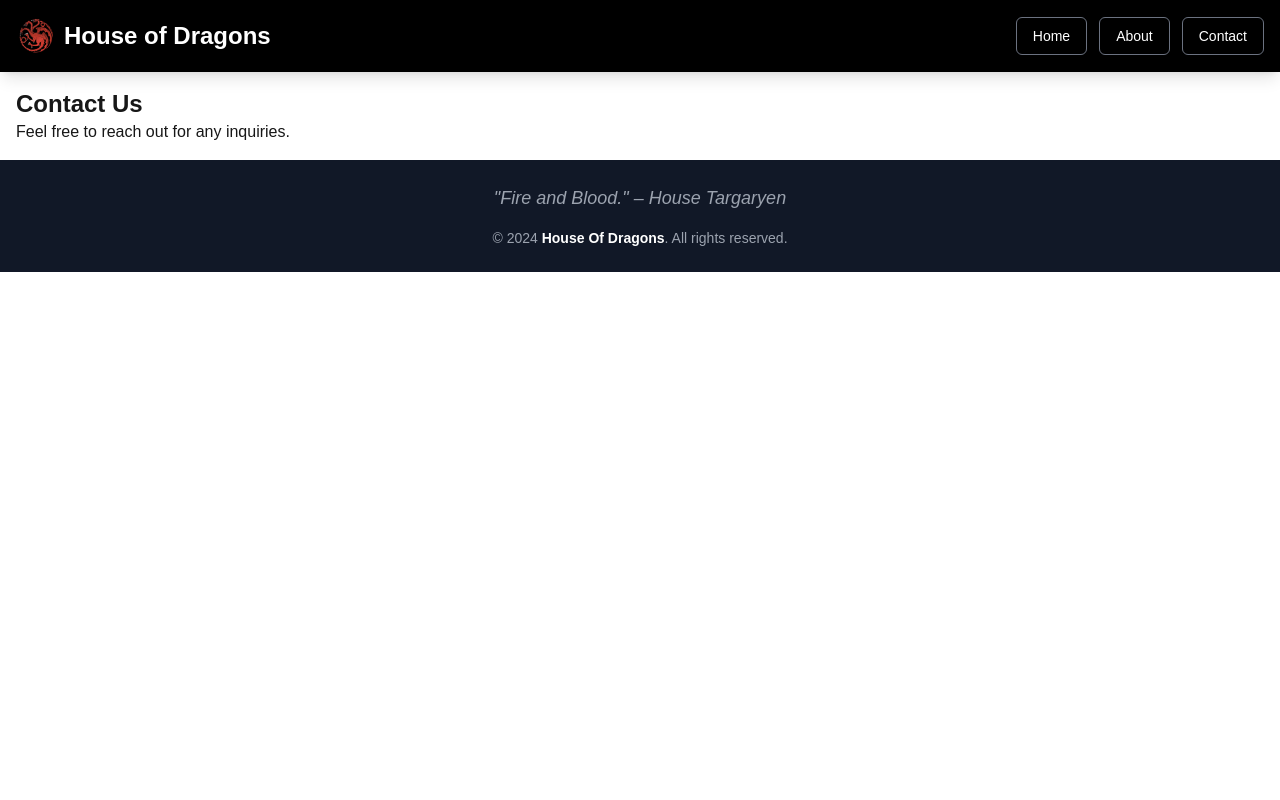
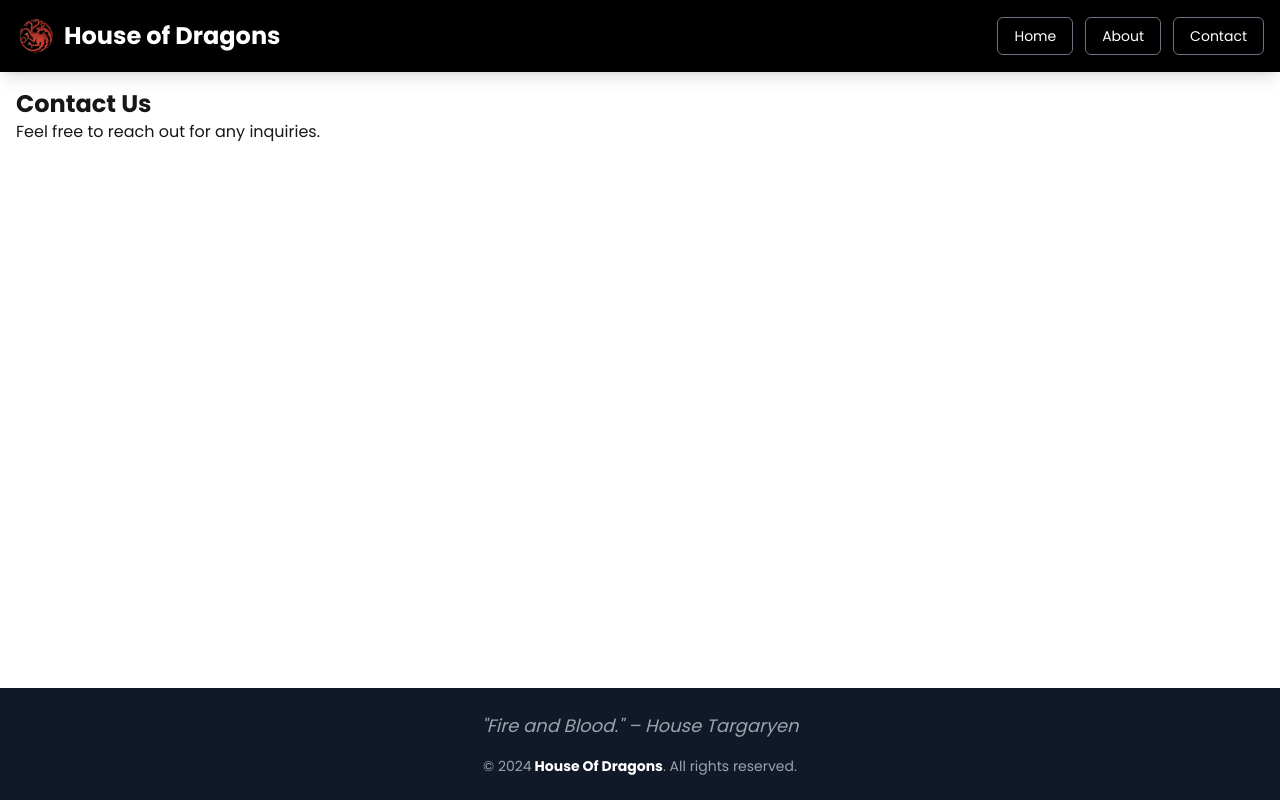
Before and after one commit to usamafayaz/FireAndBloodNextJS, a Next.js app: page /contact in a window 1280 px wide. Built offline with nearby package versions, Linux system fonts and the light colour scheme.

Commit message:
Updated the layout

```diff
--- a/src/app/about/page.tsx
+++ b/src/app/about/page.tsx
@@ -1,16 +1,12 @@
 // app/about/page.tsx
-import Header from '../../components/header/Header';
-import Footer from '../../components/footer/Footer';
 
 const About: React.FC = () => {
   return (
     <div>
-      <Header />
       <main className="container mx-auto p-4">
         <h2 className="text-2xl font-bold">About Us</h2>
         <p>Learn more about our journey and mission.</p>
       </main>
-      <Footer />
     </div>
   );
 };
--- a/src/app/characters/[name]/page.tsx
+++ b/src/app/characters/[name]/page.tsx
@@ -1,7 +1,5 @@
 "use client";
 import { useParams } from "next/navigation";
-import Header from "@/components/header/Header";
-import Footer from "@/components/footer/Footer";
 import Image from "next/image";
 
 const CharacterDetail: React.FC = () => {
@@ -80,7 +78,6 @@
 
   return (
     <div className="container mx-auto">
-      <Header />
       {characterInfo ? (
         <div className="bg-black p-8 rounded-lg shadow-xl">
           <h3 className="text-3xl font-bold text-white mb-4">
@@ -110,7 +107,6 @@
       ) : (
         <p className="text-lg text-gray-300 mb-4">No details available.</p>
       )}
-      <Footer />
     </div>
   );
 };
--- a/src/app/contact/page.tsx
+++ b/src/app/contact/page.tsx
@@ -1,16 +1,12 @@
 // app/contact/page.tsx
-import Header from '../../components/header/Header';
-import Footer from '../../components/footer/Footer';
 
 const Contact: React.FC = () => {
   return (
     <div>
-      <Header />
       <main className="container mx-auto p-4">
         <h2 className="text-2xl font-bold">Contact Us</h2>
         <p>Feel free to reach out for any inquiries.</p>
       </main>
-      <Footer />
     </div>
   );
 };
--- a/src/app/dragons/[id]/page.tsx
+++ b/src/app/dragons/[id]/page.tsx
@@ -1,7 +1,5 @@
 "use client";
 import { useParams } from "next/navigation";
-import Header from "@/components/header/Header";
-import Footer from "@/components/footer/Footer";
 import Image from "next/image";
 
 // Sample data for dragon details
@@ -107,8 +105,6 @@
 
   return (
     <div className="container mx-auto">
-      <Header />
-
       <div className="bg-black p-8 rounded-lg shadow-xl">
         <h3 className="text-3xl font-bold text-white mb-4 tracking-widest">
           {dragonName}
@@ -146,7 +142,6 @@
           <p className="text-lg text-gray-300 mb-4">No details available.</p>
         )}
       </div>
-      <Footer />
     </div>
   );
 };
--- a/src/app/layout.tsx
+++ b/src/app/layout.tsx
@@ -1,17 +1,19 @@
 // app/layout.tsx (for App Router in Next.js 13)
-import './globals.css';
-import { Poppins } from 'next/font/google';
-import { ReactNode } from 'react';
+import Header from "@/components/header/Header";
+import "./globals.css";
+import { Poppins } from "next/font/google";
+import { ReactNode } from "react";
+import Footer from "@/components/footer/Footer";
 
 const poppins = Poppins({
-  weight: ['400', '500', '600', '700', '800', '900'],
-  subsets: ['latin'],
-  display: 'swap',
-})
+  weight: ["400", "500", "600", "700", "800", "900"],
+  subsets: ["latin"],
+  display: "swap",
+});
 
 export const metadata = {
-  title: 'Your App',
-  description: 'A description of your app',
+  title: "Your App",
+  description: "A description of your app",
 };
 
 // Add typing for the 'children' prop
@@ -22,7 +24,13 @@
 export default function RootLayout({ children }: RootLayoutProps) {
   return (
     <html lang="en" className={poppins.className}>
-      <body>{children}</body>
+      <body className={`${poppins.className}`}>
+        <div className="flex flex-col min-h-screen">
+          <Header />
+          <main className="flex-grow">{children}</main>
+          <Footer />
+        </div>
+      </body>
     </html>
   );
 }
--- a/src/app/page.tsx
+++ b/src/app/page.tsx
@@ -1,21 +1,16 @@
 // src/app/page.tsx
-import Header from "../components/header/Header";
-import Footer from "../components/footer/Footer";
 import DragonList from "../components/dragons/Dragons";
 import Characters from "../components/characters/Characters";
-import Image from "next/image";
 import QuoteBanner from "@/components/banner/Banner";
 
 const Home: React.FC = () => {
   return (
     <div>
-      <Header />
       <main className="container mx-auto p-4 bg-black">
         <DragonList />
         <QuoteBanner />
         <Characters />
       </main>
-      <Footer />
     </div>
   );
 };
```
Also changed, not shown: 1 other file (tests, documents, lock files or other folders).
